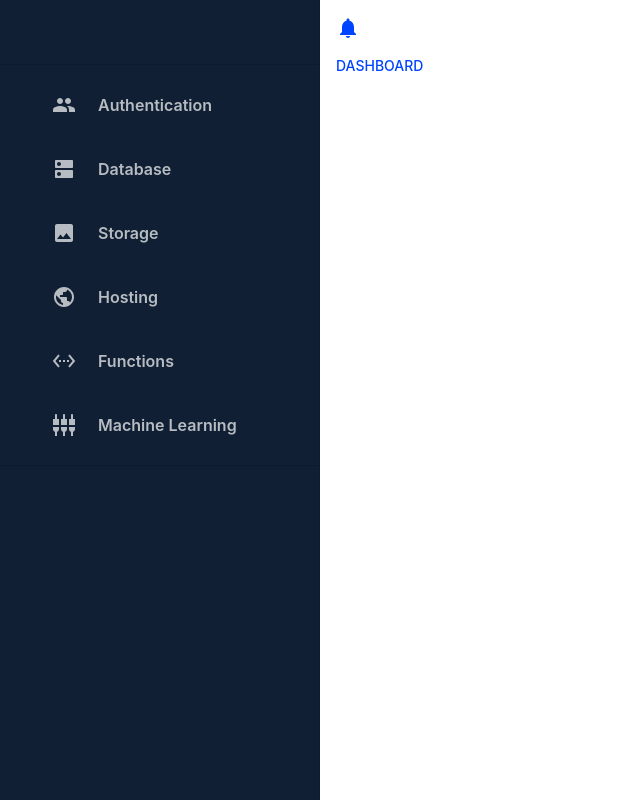
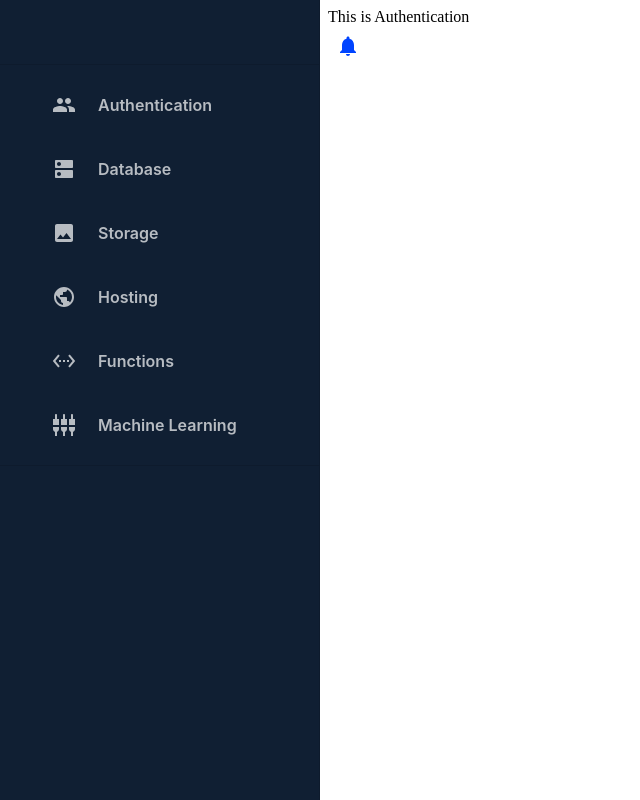
Before and after one commit to anthonysingiser/mui-dashboard, a React (Create React App) app: page /authentication in a window 1280 px wide. Shown: the whole page, without its empty margins (0-640 px from the left). Built offline with nearby package versions, Linux system fonts and the light colour scheme.

Commit message:
link functionality between menu and notification

```diff
--- a/src/components/common/BasicMenu/BasicMenu.js
+++ b/src/components/common/BasicMenu/BasicMenu.js
@@ -1,38 +1,17 @@
 import * as React from 'react';
-import Button from '@mui/material/Button';
 import Menu from '@mui/material/Menu';
 import MenuItem from '@mui/material/MenuItem';
 
 
-const BasicMenu = () => {
-    const [anchorEl, setAnchorEl] = React.useState(null)
-    const open = Boolean(anchorEl);
-    const handleClick = (event) => {
-      setAnchorEl(event.currentTarget)
-    }
-    const handleClose = () => {
-        setAnchorEl(null);
-    }
+const BasicMenu = ({ anchorEl, handleClose, open }) => {
 
 return(
     <div>
-        <Button
-            id="basic-button"
-            aria-controls={open ? 'basic-menu' : undefined}
-            aria-haspopup="true"
-            aria-expanded={open ? 'true' : undefined}
-            onClick={handleClick}
-        >
-            Dashboard
-        </Button>
         <Menu
             id="basic-menu"
             anchorEl={anchorEl}
             open={open}
             onClose={handleClose}
-            MenuListProps={{
-              'aria-labelledby': 'basic-button',
-            }}
         >
             <MenuItem onClick={handleClose}>Profile</MenuItem>
             <MenuItem onClick={handleClose}>My account</MenuItem>
--- a/src/components/common/Notifications/NotificationBell.js
+++ b/src/components/common/Notifications/NotificationBell.js
@@ -3,14 +3,29 @@ import Badge from '@mui/material/Badge'
 import NotificationsIcon from '@mui/icons-material/Notifications'
 import IconButton from '@mui/material/IconButton'
 import Tooltip from '@mui/material/Tooltip'
+import BasicMenu from '../BasicMenu/BasicMenu'
 
-const NotificationBell = ( {iconColor, badgeContent} ) => {
+const NotificationBell = ( { iconColor, badgeContent } ) => {
     const newNotifications = `You have ${badgeContent} new notifications`
     const noNotifications = 'No new notifications'
+
+    const [open, setOpen] = React.useState(false)
+    const [anchorEl, setAnchorEl] = React.useState(null)
+
+    const handleOpen = (event) => {
+        setAnchorEl(event.currentTarget)
+        setOpen(true)
+    }
+    const handleClose = () => {
+        setOpen(false)
+    }
     return (
+        <div>
             <Tooltip title= {badgeContent ? newNotifications : noNotifications}>
                 <IconButton
-            color={iconColor}
+                    color= {iconColor}
+                    onClick = {handleOpen}
+                    anchorEl= {anchorEl}
                 >
                 <Badge
                     badgeContent={badgeContent}
@@ -20,6 +35,12 @@ const NotificationBell = ( {iconColor, badgeContent} ) => {
                 </Badge>
                 </IconButton>
             </Tooltip>
+        <BasicMenu
+            open= {open}
+            anchorEl= {anchorEl}
+            handleClose = {handleClose}
+        />
+        </div>
     )
 }
 
--- a/src/pages/Authentication/Authentication.js
+++ b/src/pages/Authentication/Authentication.js
@@ -1,16 +1,16 @@
 import React from 'react'
 import Grid from '@mui/material/Grid'
 import NotificationBell from '../../components/common/Notifications/NotificationBell'
-import BasicMenu from '../../components/common/BasicMenu/BasicMenu'
+
 
 const Authentication = () => {
     return (
     <Grid item xs={8}>
+        This is Authentication
         <NotificationBell
             iconColor='primary'
             badgeContent={0}
         />
-        <BasicMenu/>
     </Grid>
     )
 }
```
Lines whose indentation alone changed are shown as unchanged.
